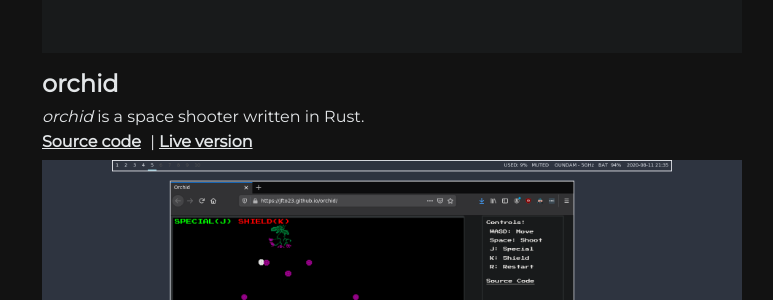
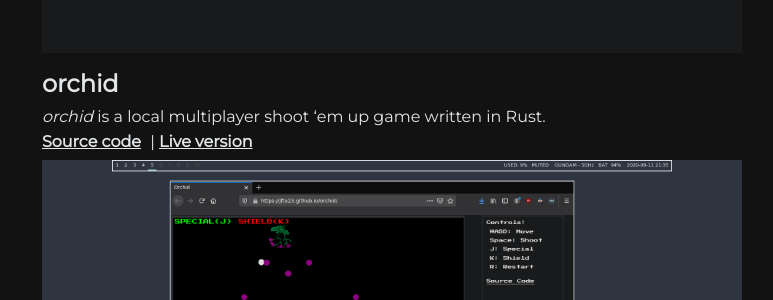
Before and after one commit to jfto23/personal_website, a Jekyll site: the page built from projects.markdown, in a window 1280 px wide. Shown: the part 547-847 px from the top of the page, without its empty margins (258-1031 px from the left). Built offline with Jekyll 4.4.1, drawn with Linux system fonts in a browser that asks for light colours.

Commit message:
fix orchid

```diff
--- a/assets/css/page.css
+++ b/assets/css/page.css
@@ -32,6 +32,7 @@ a {
 
 .content {
 	padding: 10px;
+	margin-bottom: 60px
 }
 
 
--- a/projects.markdown
+++ b/projects.markdown
@@ -17,7 +17,7 @@ version](https://serene-dawn-01436.herokuapp.com)__
 
 ## orchid
 
-_orchid_ is a space shooter written in Rust.
+_orchid_ is a local multiplayer shoot 'em up game written in Rust.
 
 __[Source
 code](https://github.com/jfto23/orchid)__ | __[Live
```
